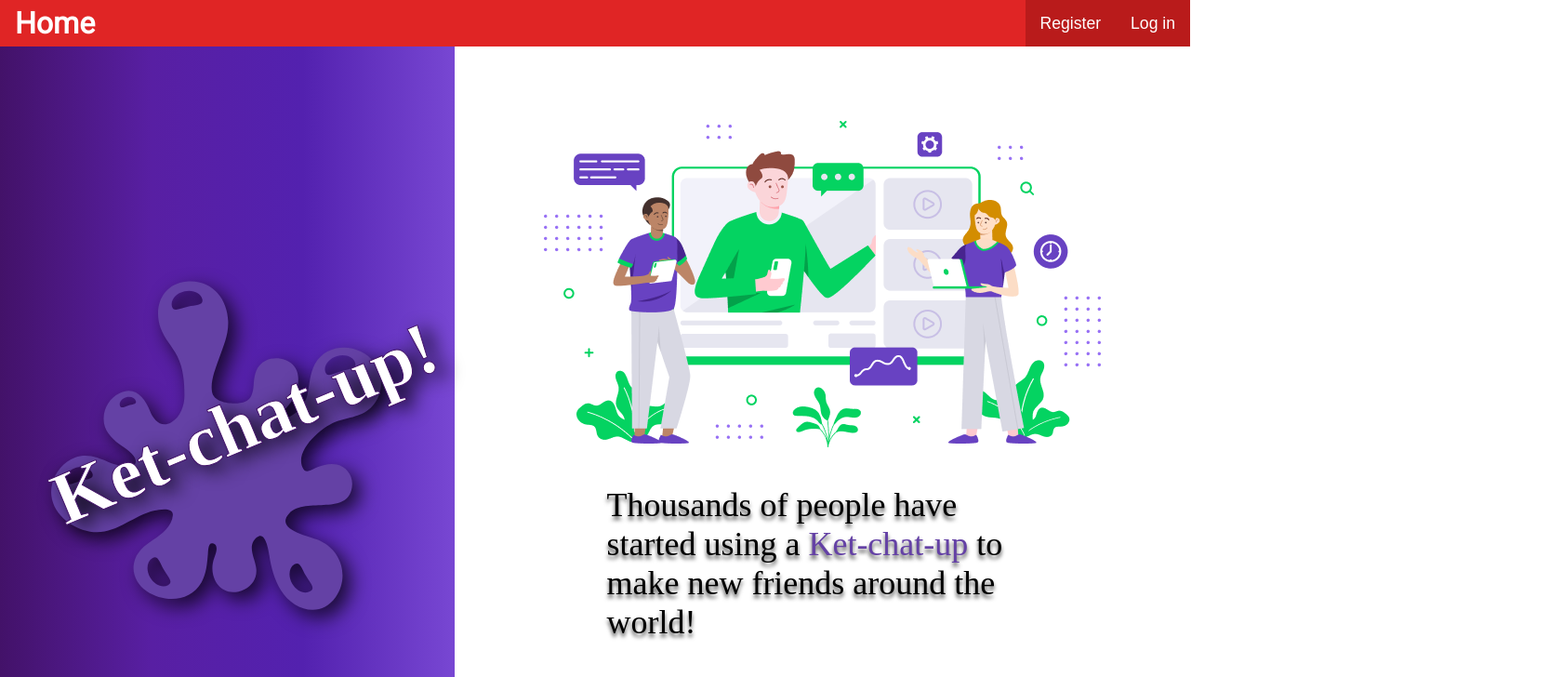
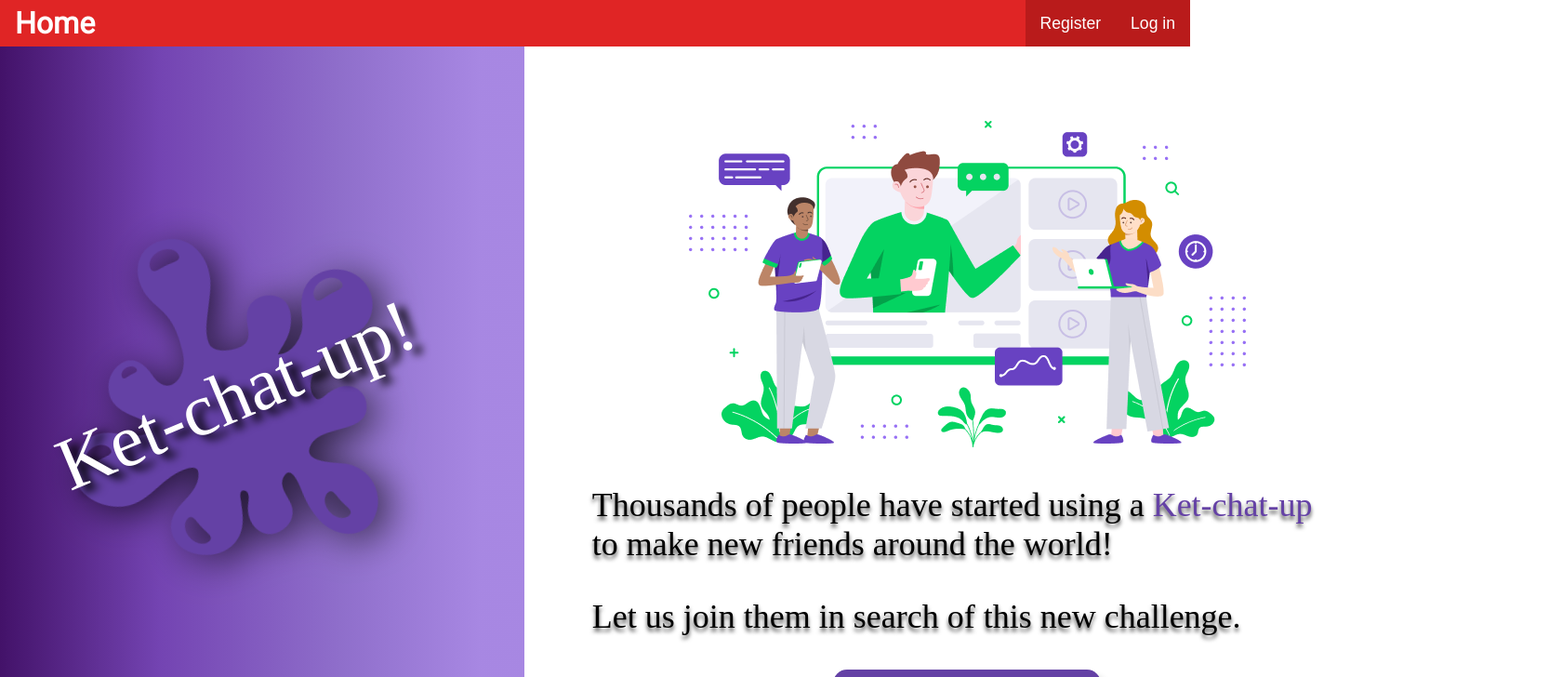
Before and after one commit to Fernandosilvasc/mernApp-Ket-Chat-Up-frontEnd, a React (Create React App) app: page / in a window 1280 px wide. Shown: the top 728 px of the page at 93% size, 1680 px wide, since content can reach past the window. Built offline with nearby package versions, Linux system fonts and the light colour scheme; no server answers; a web font is replaced by a local one.

Commit message:
Left part seperated

```diff
--- a/src/App.js
+++ b/src/App.js
@@ -1,65 +1,74 @@
-import React, { useState, useEffect } from "react";
-import { BrowserRouter, Route, Switch } from "react-router-dom";
-import Axios from "axios";
+import React, { useState, useEffect } from 'react';
+import { BrowserRouter, Route, Switch } from 'react-router-dom';
+import Axios from 'axios';
 
-import Header from "./components/layout/Header";
-import Home from "./components/pages/Home";
-import Login from "./components/auth/Login";
-import Register from "./components/auth/Register";
-import UserContext from "./context/UserContext";
+import Header from './components/layout/Header';
+import Nav from './components/layout/Nav';
+import Home from './components/pages/Home';
+import Login from './components/auth/Login';
+import Register from './components/auth/Register';
+import UserContext from './context/UserContext';
 
-import "./style.css";
+import './style.css';
 
 function App() {
     const [userData, setUserData] = useState({
         token: undefined,
-    user: undefined,
+        user: undefined
     });
 
     useEffect(() => {
-    const checkLogdedIn = async () => {
-      let token = localStorage.getItem("auth-token");
+        const checkLogdedIn = async() => {
+            let token = localStorage.getItem('auth-token');
             if (token === null) {
-        localStorage.setItem("auth-token", "");
-        token = "";
+                localStorage.setItem('auth-token', '');
+                token = '';
             }
 
-      const tokenRes = await Axios.post(
-        "http://localhost:8000/users/tokenIsValid",
-        null,
-        {
-          headers: { "x-auth-token": token },
-        }
-      );
+            const tokenRes = await Axios.post('http://localhost:8000/users/tokenIsValid', null, {
+                headers: { 'x-auth-token': token }
+            });
 
             if (tokenRes.data) {
-
-        const userRes = await Axios.get(
-          "http://localhost:8000/users/", {
-          headers: { "x-auth-token": token },
+                const userRes = await Axios.get('http://localhost:8000/users/', {
+                    headers: { 'x-auth-token': token }
                 });
 
                 setUserData({
                     token: token,
-          user: userRes.data,
+                    user: userRes.data
                 });
             }
         };
         checkLogdedIn();
     }, []);
 
-  return (
-    <BrowserRouter>
-      <UserContext.Provider value={{ userData, setUserData }}>
-        <Header />
-        <Switch>
-          <Route exact path='/' component={Home}></Route>
-          <Route path='/login' component={Login}></Route>
-          <Route path='/register' component={Register}></Route>
-          <Home />
-        </Switch>
-      </UserContext.Provider>
-    </BrowserRouter>
+    return ( <
+        BrowserRouter >
+        <
+        UserContext.Provider value = {
+            { userData, setUserData } } >
+        <
+        Header / >
+        <
+        Nav / >
+        <
+        Switch >
+        <
+        Route exact path = "/"
+        component = { Home }
+        /> <
+        Route path = "/login"
+        component = { Login }
+        /> <
+        Route path = "/register"
+        component = { Register }
+        /> <
+        Home / >
+        <
+        /Switch> <
+        /UserContext.Provider> <
+        /BrowserRouter>
     );
 }
 
--- a/src/components/auth/Login.jsx
+++ b/src/components/auth/Login.jsx
@@ -7,7 +7,7 @@ import ErrorNotice from "../util/errorNotice";
 import avatar from "../images/Group.png";
 import splash from "../images/Vector.png"
 import splash2 from "../images/Vector-2.png"
- import bsplash from "../images/Vector-3.png";
+
 
 export default function Register() {
   const [email, setEmail] = useState("");
@@ -41,12 +41,7 @@ export default function Register() {
   return (
     <>
     <div className="login-container">
- <div id="nav">
-            <div className="rectangle">
-                <img src={bsplash} alt=""/>
-            </div>
-            <div className="text">Ket-chat-up!</div>
-        </div>
+
     <div className="login">
       <div className="splash">
 <img src={splash} alt=""/>
--- /dev/null
+++ b/src/components/layout/Nav.jsx
@@ -0,0 +1,15 @@
+import React from 'react';
+import { Link } from 'react-router-dom';
+import AuthOptions from '../auth/AuthOptions';
+import bsplash from "../images/Vector-3.png";
+
+export default function Header() {
+    return (
+        <div id="nav">
+        <div className="rectangle">
+            <img src={bsplash} alt=""/>
+        </div>
+        <div className="text">Ket-chat-up!</div>
+    </div>
+    )
+}
--- a/src/components/pages/Home.css
+++ b/src/components/pages/Home.css
@@ -10,6 +10,8 @@
     /* align-items: center;
     justify-content: center; */
     align-items: center;
+    left: 400px;
+    position: relative;
 }
 
 .home-right-img {
--- a/src/components/pages/Home.jsx
+++ b/src/components/pages/Home.jsx
@@ -1,7 +1,7 @@
 import React from "react";
 import ReactDOM from "react-dom";
 
-import image from "../images/Group.svg";
+
 import illust from "../images/illust.png";
 
 import styled from "styled-components";
@@ -53,10 +53,7 @@ const Home = () => {
 
     return (
         <div className="home-all" style={flex, homeAll}>
-            <div className="home-left">
-                <h1 className="home-left-name">Ket-chat-up!</h1>
-                <img className="home-left-img" src={image} alt="liquid" />
-            </div>
+
 
             <div className="home-right" style={column, font}>
                 <div className="home-right-img">
--- a/src/style.css
+++ b/src/style.css
@@ -228,7 +228,7 @@ body {
     font-size: 80px;
     line-height: 98px;
     color: #FFFFFF;
-    text-shadow: 8px 8px 20px #000000;
+    text-shadow: 8px 8px 10px #000000;
     transform: rotate(-22.75deg);
 }
 
```
Lines whose indentation alone changed are shown as unchanged.
